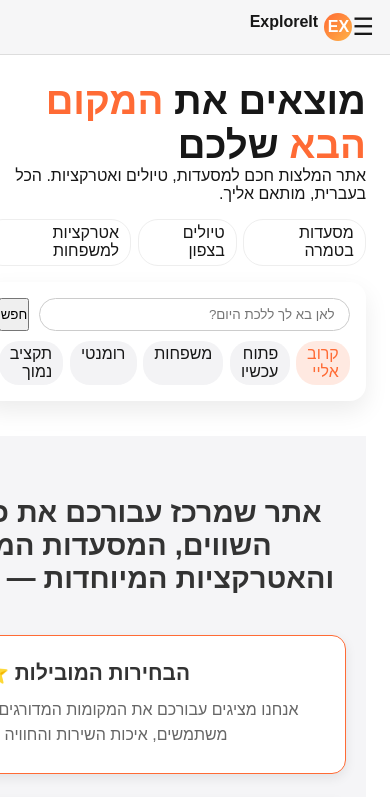
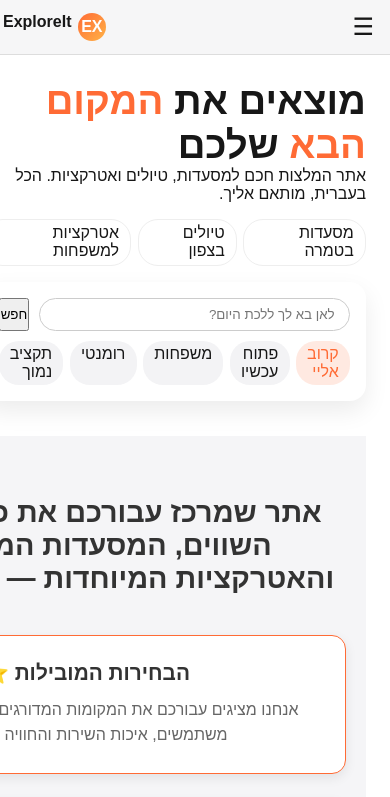
Before and after one commit to majddiab33-design/client, a Next.js app: page / in a window 390 px wide. Shown: the top 797 px of the page. Built offline with nearby package versions, Linux system fonts and the light colour scheme; no server answers.

Commit message:
Update NavBar.module.css

```diff
--- a/src/app/components/NavBar.module.css
+++ b/src/app/components/NavBar.module.css
@@ -1,3 +1,4 @@
+/* ================= HEADER ================= */
 .header {
   position: sticky;
   top: 0;
@@ -7,6 +8,7 @@
   z-index: 1000;
 }
 
+/* ================= NAV ================= */
 .nav {
   position: relative;
   display: grid;
@@ -15,7 +17,7 @@
   padding: 1rem 2rem;
 }
 
-/* לוגו */
+/* -------- LOGO -------- */
 .logo {
   display: flex;
   gap: 0.4rem;
@@ -33,7 +35,7 @@
   color: white;
 }
 
-/* קישורים */
+/* -------- LINKS -------- */
 .navLinks {
   display: flex;
   gap: 1rem;
@@ -42,6 +44,7 @@
 .navLinks a {
   color: #777;
   cursor: pointer;
+  transition: 0.2s;
 }
 
 .navLinks a:hover {
@@ -53,7 +56,7 @@
   border-bottom: 2px solid #ff6b35;
 }
 
-/* כפתורים */
+/* -------- CTA BUTTONS -------- */
 .navCta {
   position: absolute;
   left: 30px;
@@ -76,17 +79,18 @@
   border-radius: 20px;
 }
 
-/* כפתור מובייל */
+/* -------- MOBILE MENU BUTTON -------- */
 .mobileMenuBtn {
   display: none;
   font-size: 1.5rem;
   cursor: pointer;
 }
 
+/* -------- MOBILE MENU -------- */
 .mobileMenu {
   display: flex;
   align-items: center;
-  gap: 1rem; /* במקום 7rem */
+  gap: 1rem;
 }
 
 /* ================= MOBILE ================= */
@@ -95,6 +99,11 @@
   .nav {
     grid-template-columns: auto 1fr auto;
     padding: 0.8rem 1rem;
+  }
+
+  .logo {
+    position: absolute;
+    left: 3px;
   }
 
   .mobileMenuBtn {
@@ -119,6 +128,7 @@
     pointer-events: none;
 
     transition: all 0.3s ease;
+    z-index: 999; /* חשוב למניעת חפיפה */
   }
 
   .mobileMenu.open {
@@ -144,6 +154,7 @@
     flex-direction: column;
     width: 100%;
     gap: 0.5rem;
+    position: static; /* תיקון חשוב */
   }
 
   .btnPrimary,
```
